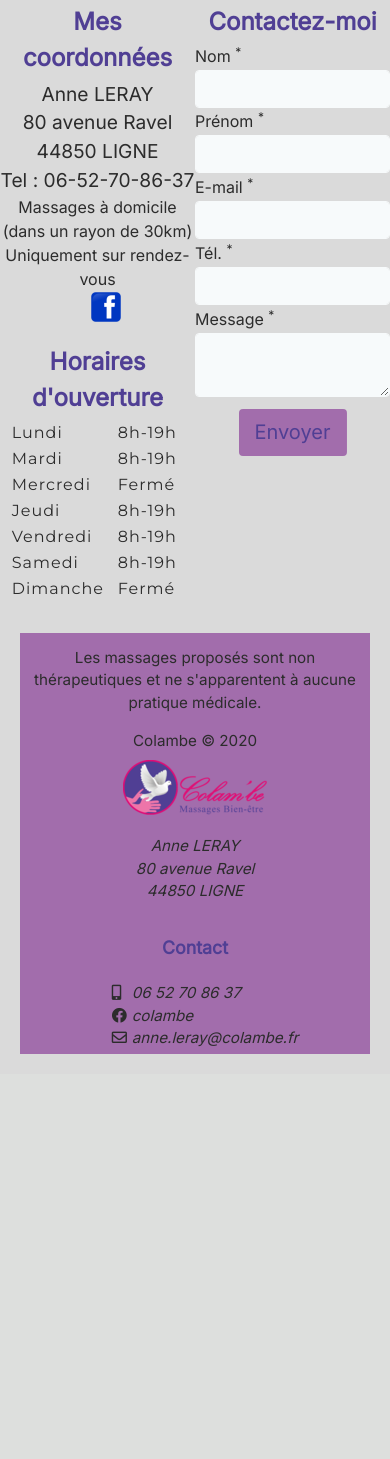
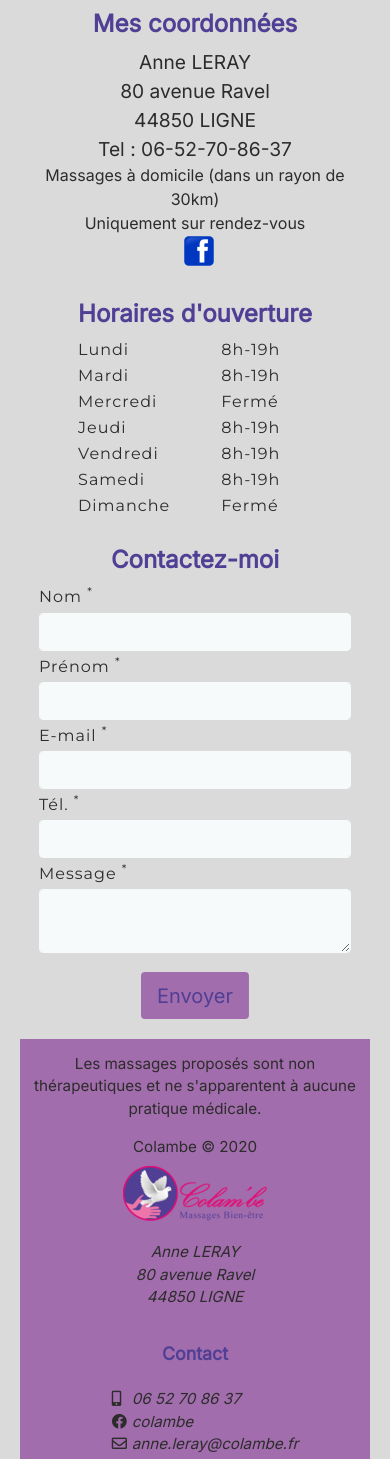
Before and after one commit to aleraya/colambe, a PHP site: page /pages/contact.html in a window 390 px wide. Shown: the part 523-1982 px from the top of the page. Before the commit the page ends 1577 px from the top, so only its background shows below. Run offline with PHP 8.4, Linux system fonts and the light colour scheme.

Commit message:
Modification affichage page contact sur petit écran

```diff
--- a/css/style.css
+++ b/css/style.css
@@ -851,6 +851,18 @@ button {
   font-family: "Montserrat", sans-serif;
   font-size: 1rem;
 }
+@media only screen and (max-width: 1000px) {
+  .contact {
+    flex-direction: column;
+    align-items: center;
+  }
+  .contact__bloc {
+    width: 80%;
+  }
+  .contact__form {
+    margin-left: 0;
+  }
+}
 
 /* =======================
    Module/Price
--- a/pages/contact.html
+++ b/pages/contact.html
@@ -104,7 +104,7 @@
 
             <div class="contact__bloc">
                 <h2 class="contact__title">Contactez-moi</h2>
-                <!-- <form class="contact__form" action="mailto:ducklane@club-internet.fr?subject=Formulaire d'envoi" name="envoi" method=POST enctype="text/plain"> -->
+                <form class="contact__form" action="mailto:ducklane@club-internet.fr?subject=Formulaire d'envoi" name="envoi" method=POST enctype="text/plain">
                 <!-- <form class="contact__form" action="sendMail()" name="envoi" method=POST enctype="text/plain"> -->
                     <div>
                         <label class="contact-label" for="nom">Nom <sup>*</sup></label> <br>
--- a/sass/modules/_contact.scss
+++ b/sass/modules/_contact.scss
@@ -49,4 +49,17 @@
    }
 
 
+   @media #{$large-down} {
+      flex-direction: column;
+      align-items: center;
+
+      &__bloc {
+         width: 80%;
+      }
+
+      &__form {
+         margin-left: 0;
+      }
+   }
+
 }
```
Also changed, not shown: 1 other file.
